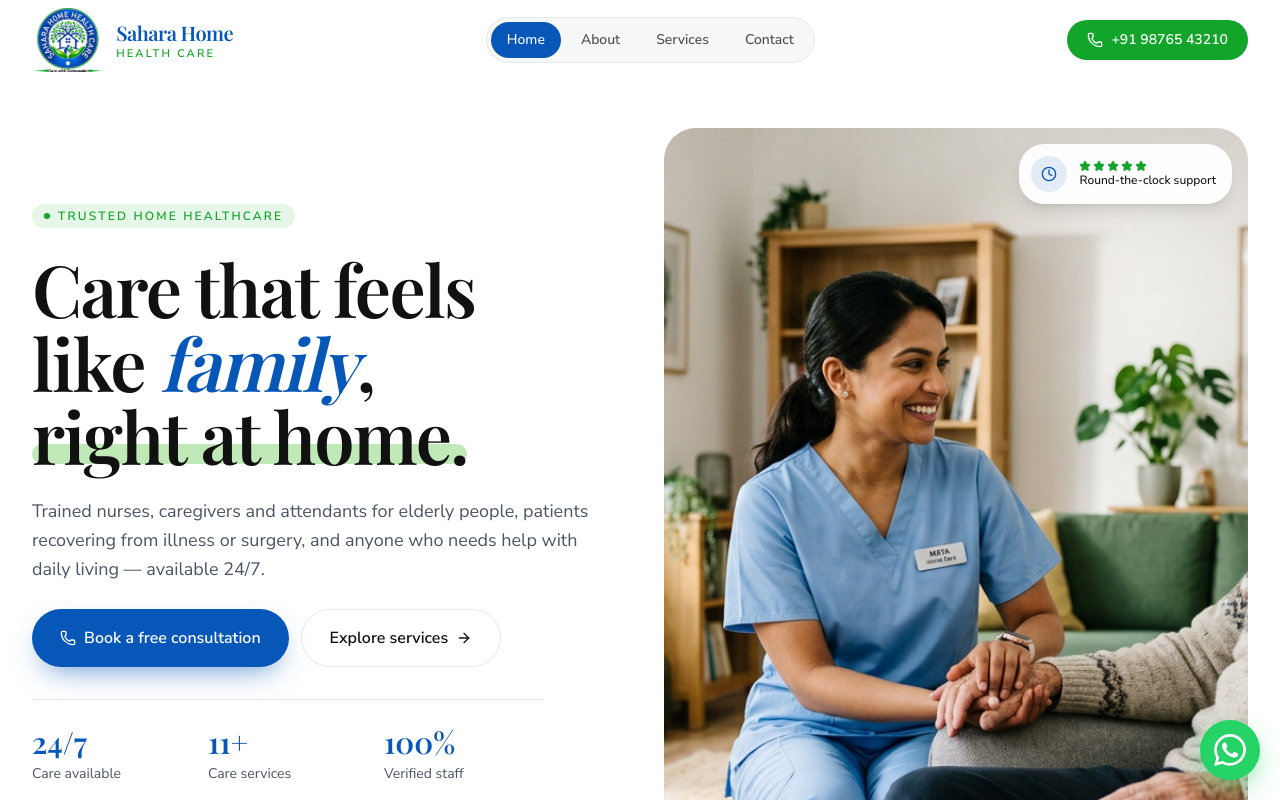
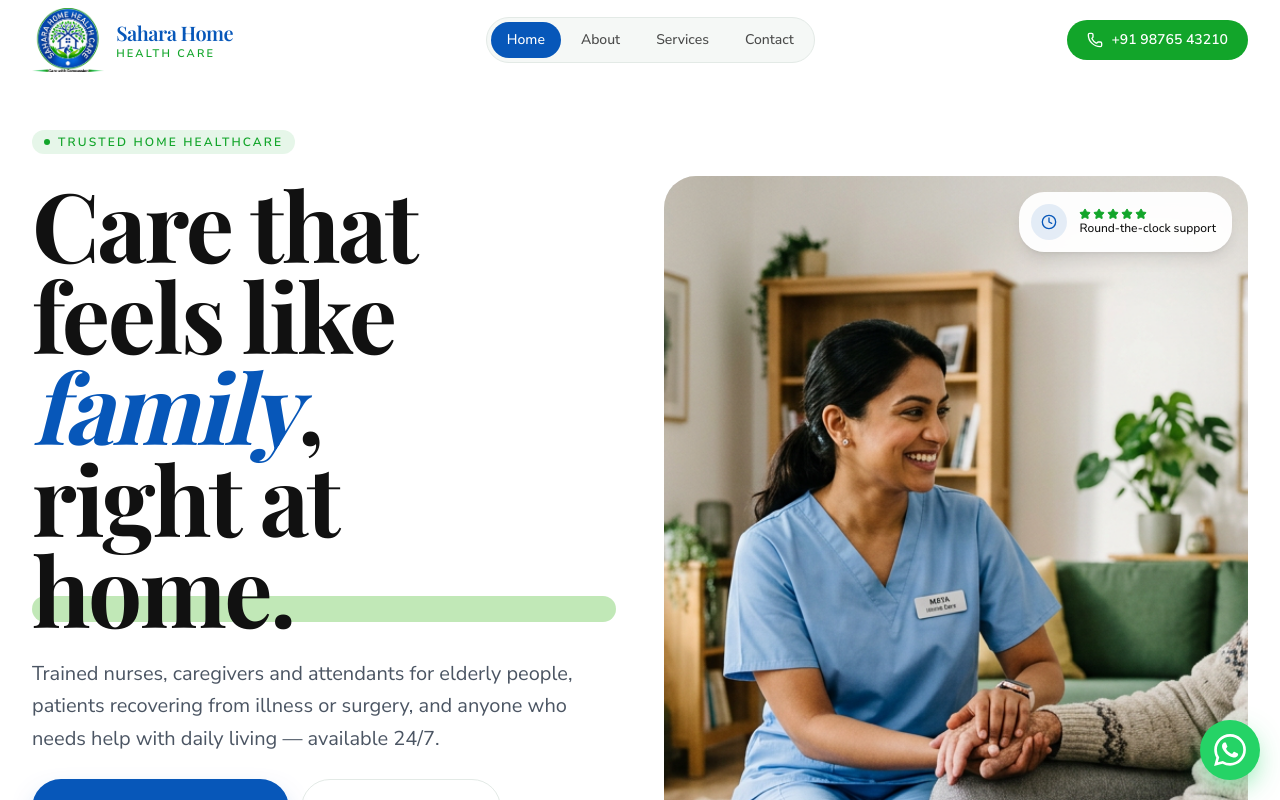
Before and after one commit to ayush65/sahara-home-care, a Next.js app: page / in a window 1280 px wide. Shown: the top 800 px of the page. Built offline with nearby package versions, Linux system fonts and the light colour scheme; a web font is replaced by a local one.

Commit message:
Bolder bigger hero typography with Playfair Display

```diff
--- a/components/home/hero.tsx
+++ b/components/home/hero.tsx
@@ -32,7 +32,7 @@ export function Hero() {
           </motion.div>
           <motion.h1
             {...fadeUp(0.08)}
-            className="text-balance font-display text-[2.6rem] font-semibold leading-[1.02] tracking-tight text-foreground sm:text-6xl lg:text-7xl"
+            className="text-balance font-display text-5xl font-bold leading-[0.95] tracking-tight text-foreground sm:text-7xl lg:text-8xl"
           >
             Care that feels like <span className="italic text-brand-blue">family</span>,{' '}
             <span className="relative isolate inline-block">
@@ -45,7 +45,7 @@ export function Hero() {
           </motion.h1>
           <motion.p
             {...fadeUp(0.16)}
-            className="max-w-xl text-pretty text-lg leading-relaxed text-muted-foreground"
+            className="max-w-xl text-pretty text-xl leading-relaxed text-muted-foreground"
           >
             Trained nurses, caregivers and attendants for elderly people, patients recovering from illness or
             surgery, and anyone who needs help with daily living — available 24/7.
```
